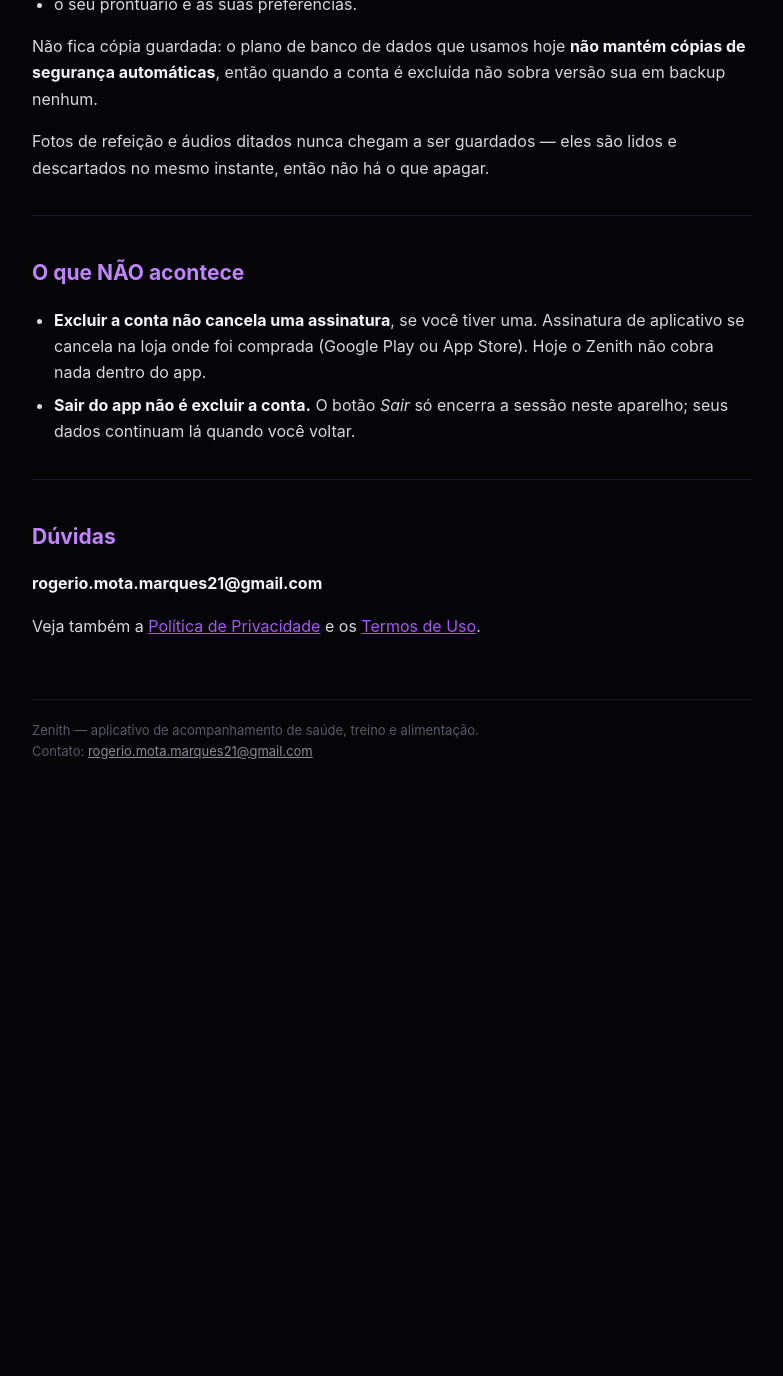
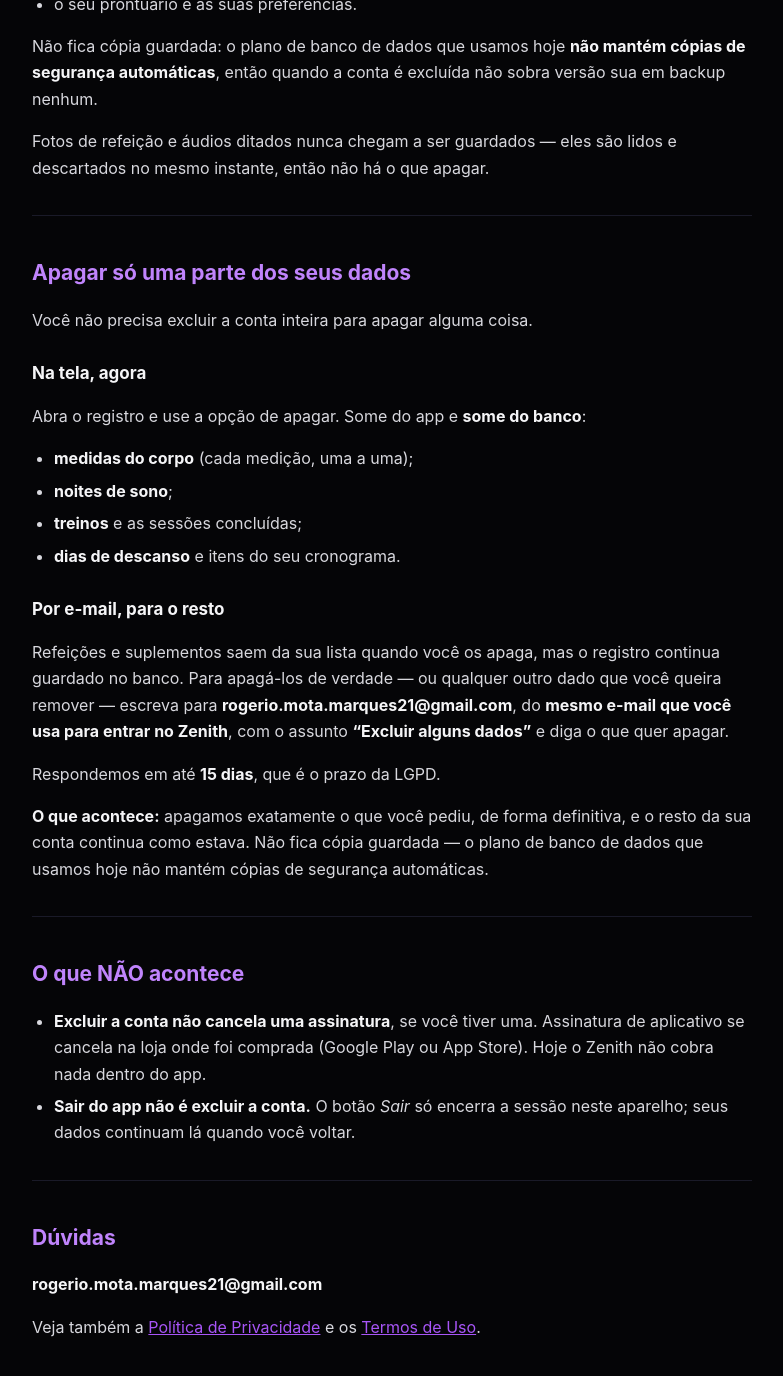
Before and after one commit to rogermarques7/zenith-legal, a Jekyll site: the page built from excluir-conta.md, in a window 1280 px wide and 1400 px high, scrolled down 1109 px. Shown: the top 1376 px of the window, without its empty margins (248-1031 px from the left). Built offline with Jekyll 4.4.1, drawn with Linux system fonts in a browser that asks for light colours; before the commit the page ends 1952 px from its top, so only the background shows below that.

Commit message:
docs(legal): publica a secao de exclusao parcial de dados
O formulario de Seguranca dos dados do Play Console aponta duas URLs para
esta pagina, e uma delas promete a exclusao PARCIAL, que ainda nao estava
no ar. A secao foi escrita em 02/09 na fonte (docs/legal/exclusao_de_conta.md
do repositorio do app) e regerada pelo gerar.py, mas o push la nao publica
nada: o site mora neste repositorio separado, porque Pages em repositorio
privado exige plano pago.

O texto diz o que o codigo faz de verdade: medida, sono, treino, cronograma
e dias de descanso o app apaga do banco; refeicao e suplemento sao soft
delete e so saem por pedido no e-mail.

Co-Authored-By: Claude Opus 5 <noreply@anthropic.com>

```diff
--- a/excluir-conta.md
+++ b/excluir-conta.md
@@ -53,6 +53,35 @@ e descartados no mesmo instante, então não há o que apagar.
 
 ---
 
+## Apagar só uma parte dos seus dados
+
+Você não precisa excluir a conta inteira para apagar alguma coisa.
+
+### Na tela, agora
+
+Abra o registro e use a opção de apagar. Some do app e **some do banco**:
+
+- **medidas do corpo** (cada medição, uma a uma);
+- **noites de sono**;
+- **treinos** e as sessões concluídas;
+- **dias de descanso** e itens do seu cronograma.
+
+### Por e-mail, para o resto
+
+Refeições e suplementos saem da sua lista quando você os apaga, mas o registro
+continua guardado no banco. Para apagá-los de verdade — ou qualquer outro dado
+que você queira remover — escreva para **rogerio.mota.marques21@gmail.com**, do
+**mesmo e-mail que você usa para entrar no Zenith**, com o assunto **"Excluir
+alguns dados"** e diga o que quer apagar.
+
+Respondemos em até **15 dias**, que é o prazo da LGPD.
+
+**O que acontece:** apagamos exatamente o que você pediu, de forma definitiva, e
+o resto da sua conta continua como estava. Não fica cópia guardada — o plano de
+banco de dados que usamos hoje não mantém cópias de segurança automáticas.
+
+---
+
 ## O que NÃO acontece
 
 - **Excluir a conta não cancela uma assinatura**, se você tiver uma. Assinatura
```
